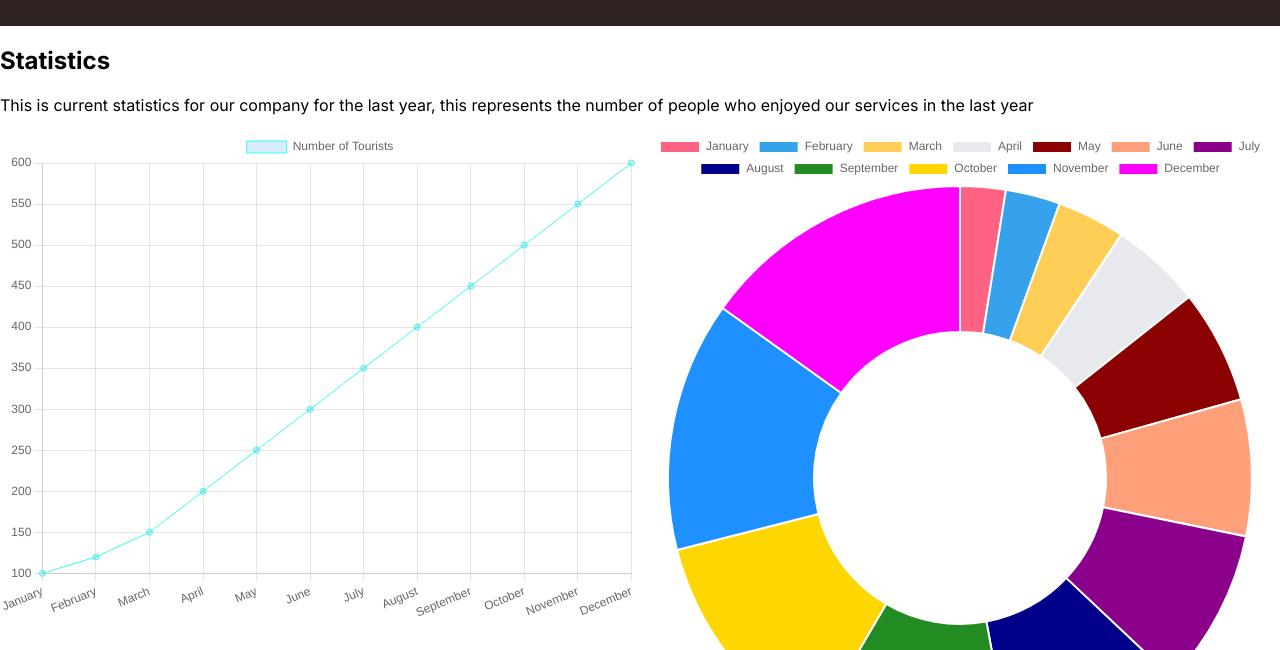
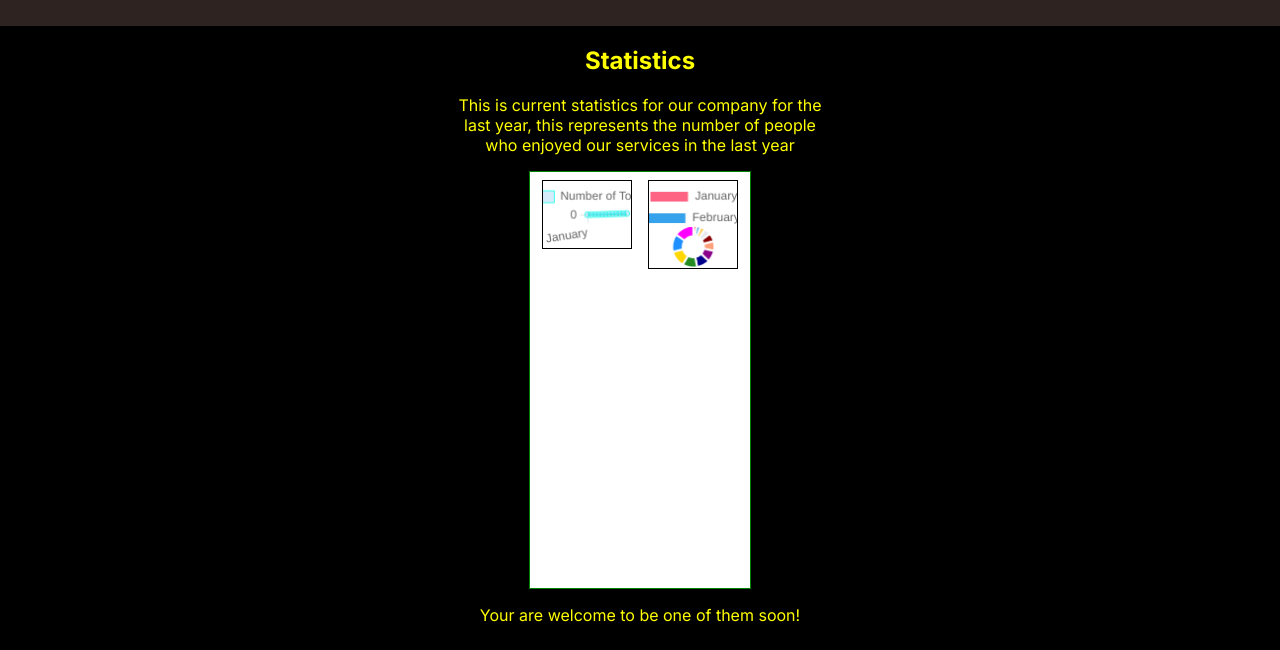
Before and after one commit to kori-njoroge/free-lance-codes, a plain HTML site: page Assignment (2)/Assignment/pages/activities.html in a window 1280 px wide. Shown: the part 96-746 px from the top of the page. Drawn offline with nearby package versions, Linux system fonts and the light colour scheme.

```diff
--- a/Assignment (2)/Assignment/css/style.css
+++ b/Assignment (2)/Assignment/css/style.css
@@ -35,7 +35,7 @@ nav a {
 	text-decoration: none;
 }
 
-.nav-icon{
+.nav-icon {
 	visibility: hidden;
 }
 
@@ -405,97 +405,147 @@ footer {
 }
 
 /* ACTIVITIES PAGE */
-.charts{
+.acti-body {
+	background-color: black;
+}
+
+.intro {
+	text-align: center;
+}
+
+.intro{
+	color: yellow;
+	width: 30%;
+	margin: auto;
+}
+
+.charts {
 	width: 100vw;
+	height: 50vh;
 	display: flex;
+	background-color:white;
+	border: 1px solid green;
+	/* width: 65%; */
+	width: fit-content;
+	margin: auto;
+	gap: 2vh;
+	padding: 1vh 1vw;
+	justify-content: space-between;
 }
-.charts div{
+
+.charts div {
 	flex: 50;
+	height: 100%;
+	width: fit-content;
 }
-.charts div canvas{
+
+.charts div canvas {
 	width: 7vw;
+	border: 1px solid black;
+	height: 50vh;
+}
+.line canvas{
+	height: 50vh;
 }
 
 
 /* RESPONSIVE STYLES */
-@media screen and (max-width: 768px){
-	body{
-		width:100vw;
-	}
-	/* Home page */
-	nav{
+@media screen and (max-width: 768px) {
+	body {
 		width: 100vw;
 	}
-	nav ul{
+
+	/* Home page */
+	nav {
+		width: 100vw;
+	}
+
+	nav ul {
 		display: flex;
 		flex-direction: column;
 		float: right;
 	}
-	nav i{
+
+	nav i {
 		visibility: visible;
 	}
-	.carousel-image{
+
+	.carousel-image {
 		width: 100vw;
 		width: 100vh;
 	}
-	.hero-division{
+
+	.hero-division {
 		width: 90%;
 	}
-	#about{
+
+	#about {
 		background-image: url('/img/img.jpg');
 	}
-	#about img{
+
+	#about img {
 		visibility: hidden;
 	}
-	.content{
+
+	.content {
 		width: 90vw;
 		opacity: .8;
 	}
 
 	/* TOURS PAGE */
-	#p-6 div{
+	#p-6 div {
 		width: 100%;
 		flex-direction: column;
 	}
-	.cont-container{
+
+	.cont-container {
 		margin: none;
 		padding: 0;
 		text-align: center;
 		justify-content: center;
 	}
-	.cont-container img{
+
+	.cont-container img {
 		width: 75%;
 		margin-top: 2vh;
 	}
-	.cont-container button{
+
+	.cont-container button {
 		width: 80%;
 		margin-right: 2vw;
 	}
+
 	/* About us page */
-	.who{
+	.who {
 		padding: 2vh;
 		font-size: 1.3rem;
 	}
-	.hero-big{
+
+	.hero-big {
 		width: 80%;
 	}
-	.about-body h5{
+
+	.about-body h5 {
 		font-size: 1rem;
 	}
-	.row{
+
+	.row {
 		display: grid;
 		grid-template-columns: auto;
 		gap: 2vh;
 		background-color: black;
 	}
+
 	.container p {
 		height: fit-content;
 	}
-	.tour-hr{
+
+	.tour-hr {
 		margin: 1vh;
 		width: 97%;
 	}
-	.card{
+
+	.card {
 		background-color: #AB9D9D;
 	}
 }
```
